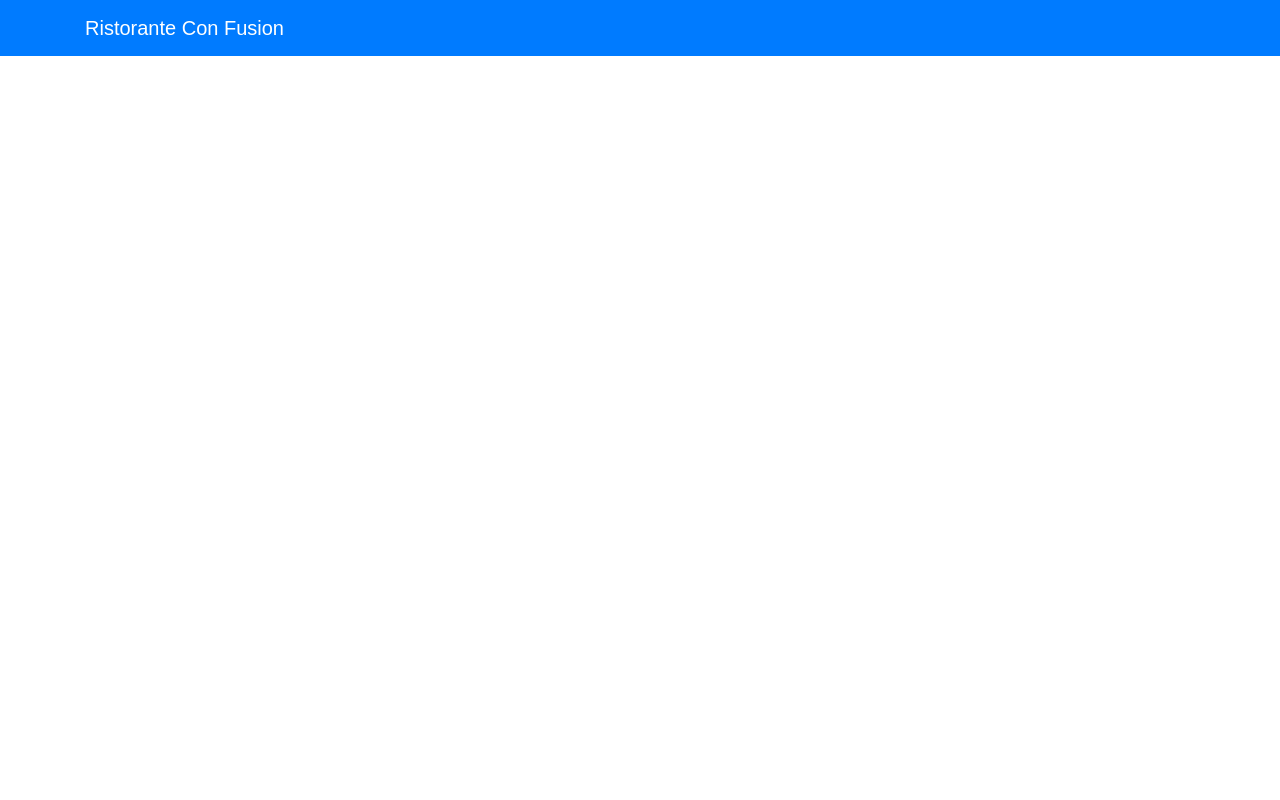
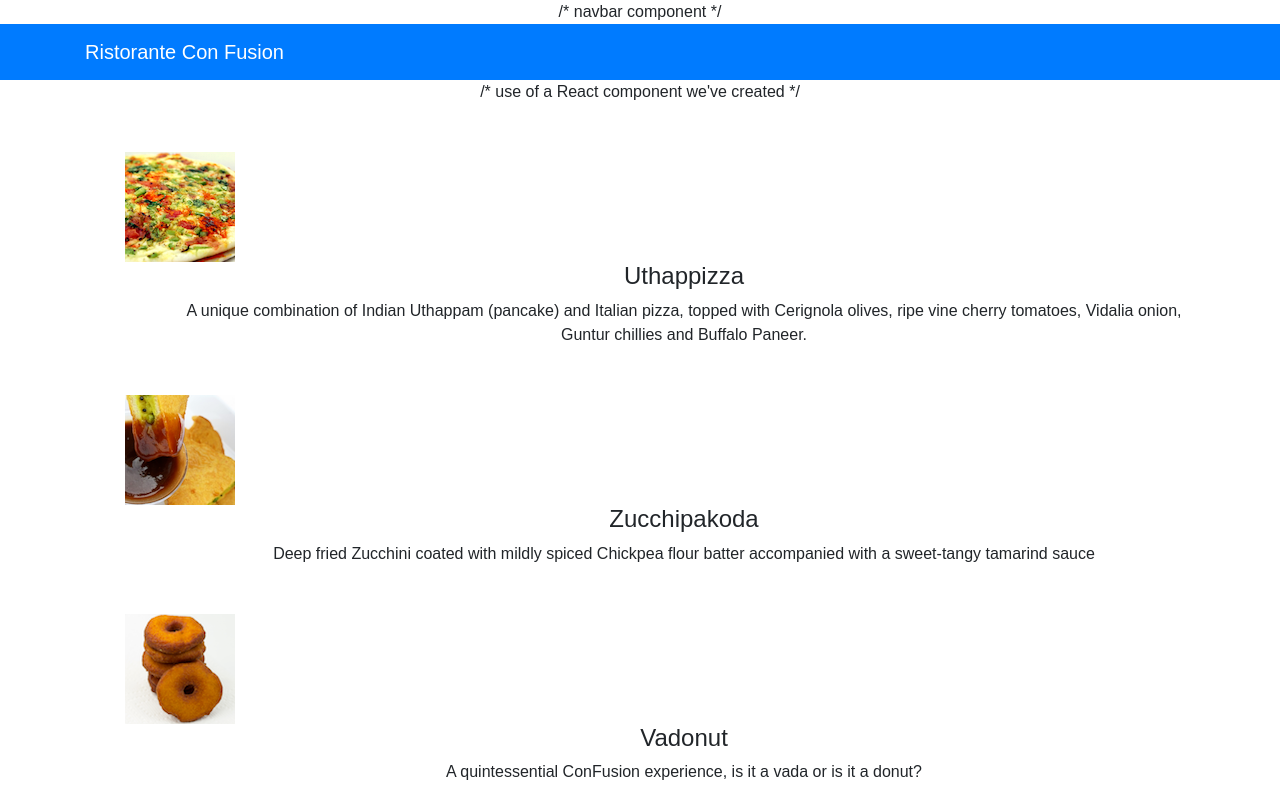
Before and after one commit to SolangeUG/front-end-web-development-with-react, a React (Create React App) app in the folder 01-introduction-to-react/confusion/: page / in a window 1280 px wide. Shown: the top 800 px of the page. Built offline with nearby package versions, Linux system fonts and the light colour scheme.

Commit message:
Use our Menu component in our main App component

```diff
--- a/01-introduction-to-react/confusion/src/App.js
+++ b/01-introduction-to-react/confusion/src/App.js
@@ -1,16 +1,20 @@
 import React, {Component} from 'react';
 import {Navbar, NavbarBrand} from 'reactstrap';
 import './App.css';
+import Menu from './components/MenuComponent';
 
 class App extends Component {
   render() {
     return (
       <div className="App">
+        /* navbar component */
         <Navbar dark color="primary">
           <div className="container">
             <NavbarBrand href="/">Ristorante Con Fusion</NavbarBrand>
           </div>
         </Navbar>
+        /* use of a React component we've created */
+        <Menu/>
       </div>
     );
   }
```
